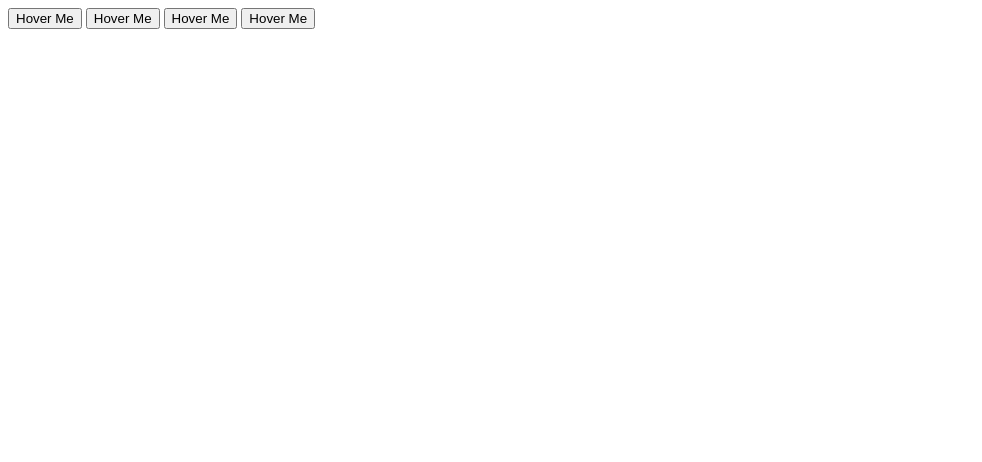
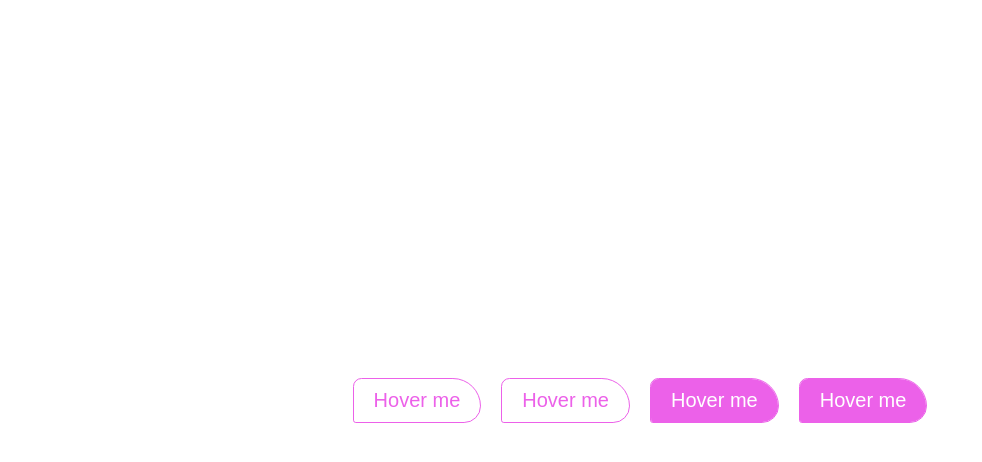
Before and after one commit to AceArash/ButtonHoverEffect, a plain HTML site: page index.html in a window 1280 px wide. Shown: the whole page, without its empty margins (0-982 px from the left). Drawn offline with Linux system fonts and the light colour scheme.

Commit message:
Add files via upload

```diff
--- a/index.html
+++ b/index.html
@@ -4,16 +4,17 @@
 <head>
     <meta charset="utf-8">
     <title>Buttons Awesome Hover Effects</title>
+    <link rel="stylesheet" type="text/css" href="style.css">
+    <!--A simple button hover effect using html css only -->
 
-    <link rel="stylesheet" type="text/css" src="style.css"  >
 </head>
 
 <body>
     <div class="container">
-        <button class="btn btn1">Hover Me</button>
-        <button class="btn btn2">Hover Me</button>
-        <button class="btn btn3">Hover Me</button>
-        <button class="btn btn4">Hover Me</button>
+        <button type="button" class="btn btn1">Hover me</button>
+        <button type="button" class="btn btn2">Hover me</button>
+        <button type="button" class="btn btn3">Hover me</button>
+        <button type="button" class="btn btn4">Hover me</button>
     </div>
 
 
--- a/style.css
+++ b/style.css
@@ -1,31 +1,37 @@
 body {
     margin: 0;
     padding: 0;
-
 }
 
-. .container {
-    text-align: center;
-    margin-top: 360px;
+.container {
+    width: 100vw;
+    height: 100vh;
+    display: flex;
+    align-items: center;
+    justify-content: center;
 }
 
 .btn {
-    border: 1px solid #3498db;
+    border: 1px solid #ec61e9;
     background: none;
     padding: 10px 20px;
     font-size: 20px;
-    font-family: monospace;
+    font-family: sans-serif;
     cursor: pointer;
     margin: 10px;
+    position: relative;
+    transition: 0.8s;
+    overflow: hidden;
+    border-radius: 15px 50px 30px 5px;
 }
 
 .btn1,
-btn2 {
-    color: #3498db;
+.btn2 {
+    color: #ec61e9;
 }
 
 .btn3,
-btn4 {
+.btn4 {
     color: #fff;
 }
 
@@ -36,34 +42,34 @@ btn4 {
 
 .btn3:hover,
 .btn4:hover {
-    color: #3498db;
+    color: #ec61e9;
 }
 
 .btn::before {
-    content: "";
+    content: '';
     position: absolute;
     left: 0;
     width: 100%;
-    height: 0%;
-    background: #3498db;
+    height: 0;
+    background: #ec61e9;
     z-index: -1;
-    transition: 0.75s;
+    transition: 0.8s;
 }
 
 .btn1::before,
-btn3::before {
+.btn3::before {
     top: 0;
     border-radius: 0 0 50% 50%;
 }
 
 .btn2::before,
-btn4::before {
-    top: 0;
+.btn4::before {
+    bottom: 0;
     border-radius: 50% 50% 0 0;
 }
 
 .btn3::before,
-btn4::before {
+.btn4::before {
     height: 180%;
 }
 
@@ -74,5 +80,5 @@ btn4::before {
 
 .btn3:hover::before,
 .btn4:hover::before {
-    height: 0%;
+    height: 0;
 }
```
